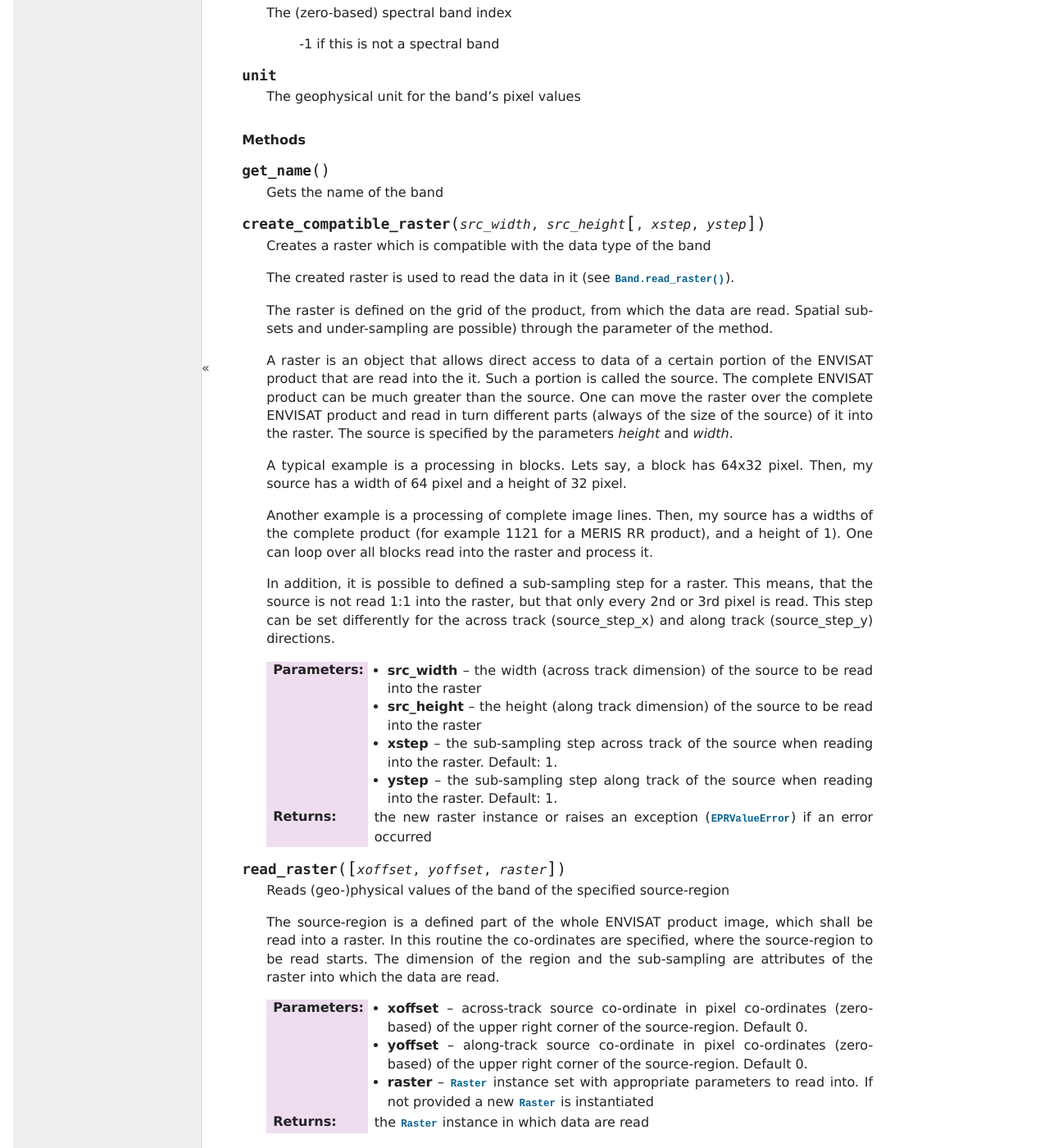
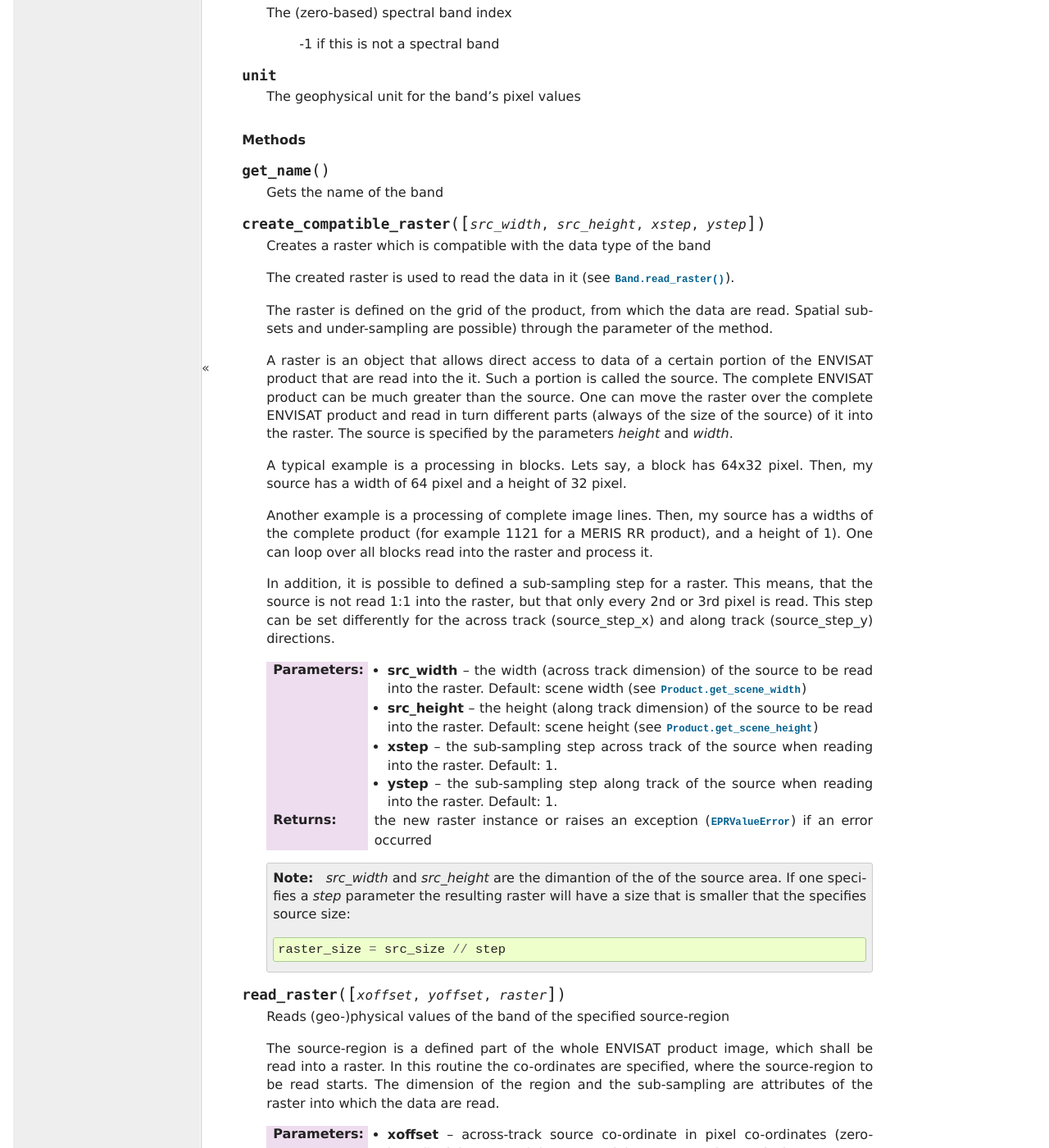
Before and after one commit to avalentino/pyepr, a Sphinx documentation site: the page built from doc/reference.txt, in a window 1280 px wide and 1400 px high, scrolled down 11142 px. Shown: the whole window at 82% size. Built offline with Sphinx 7.4.7, drawn with Linux system fonts in a browser that asks for light colours; formulas are drawn with MathJax 3.

Commit message:
Size parameters in create_compatible_raster are now optional

```diff
--- a/doc/reference.txt
+++ b/doc/reference.txt
@@ -766,7 +766,7 @@ Band
       Gets the name of the band
 
 
-   .. method:: create_compatible_raster(src_width, src_height[, xstep, ystep])
+   .. method:: create_compatible_raster([src_width, src_height, xstep, ystep])
 
       Creates a raster which is compatible with the data type of the band
 
@@ -802,10 +802,12 @@ Band
 
       :param src_width:
             the width (across track dimension) of the source to be read
-            into the raster
+            into the raster. Default: scene width (see
+            :attr:`Product.get_scene_width`)
       :param src_height:
             the height (along track dimension) of the source to be read
-            into the raster
+            into the raster. Default: scene height (see
+            :attr:`Product.get_scene_height`)
       :param xstep:
             the sub-sampling step across track of the source when reading
             into the raster. Default: 1.
@@ -815,6 +817,14 @@ Band
       :returns:
             the new raster instance or raises an exception
             (:exc:`EPRValueError`) if an error occurred
+
+      .. note::
+
+         *src_width* and *src_height* are the dimantion of the of the source
+         area. If one specifies a *step* parameter the resulting raster
+         will have a size that is smaller that the specifies source size::
+
+             raster_size = src_size // step
 
 
    .. method:: read_raster([xoffset, yoffset, raster])
```
Also changed, not shown: 1 other file.
